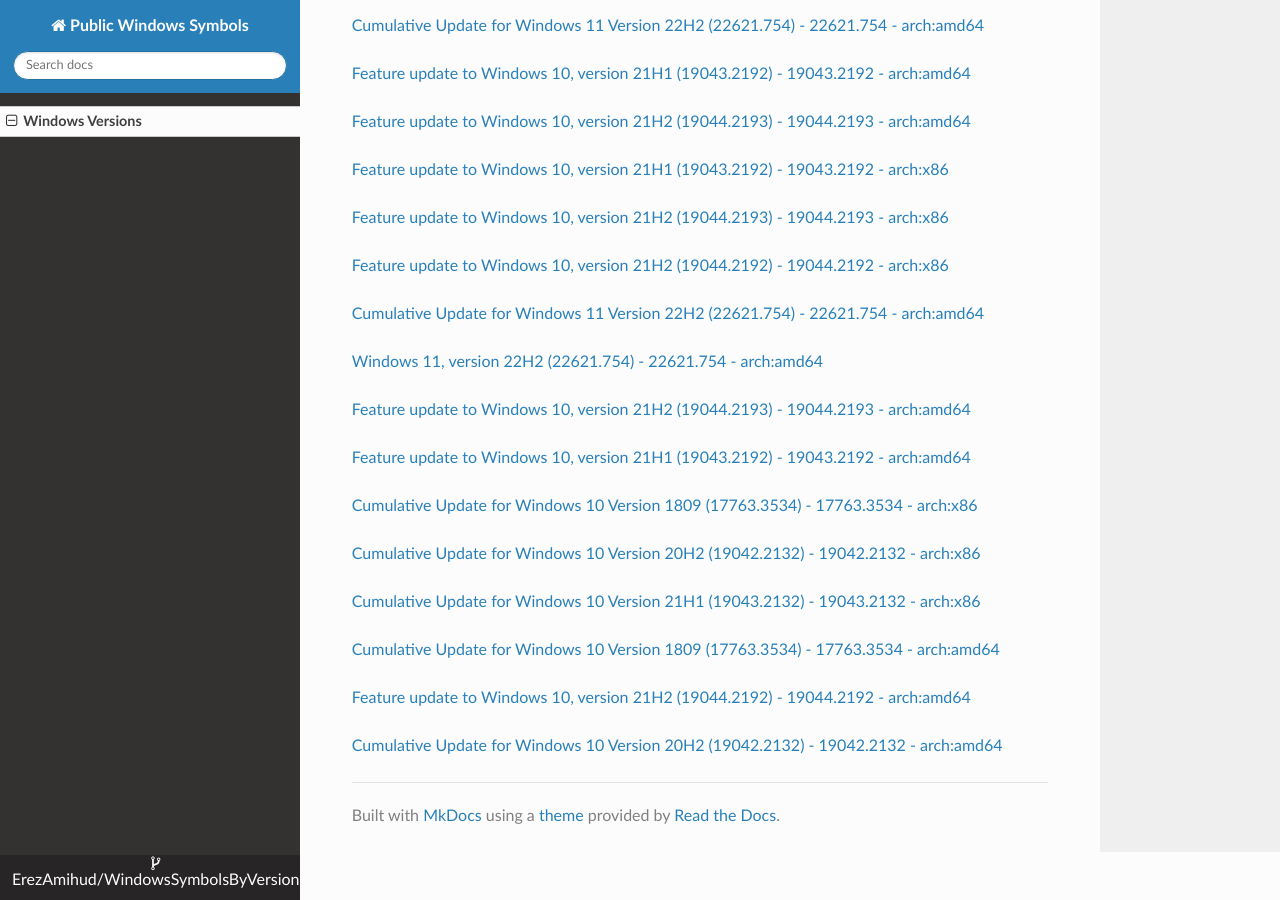
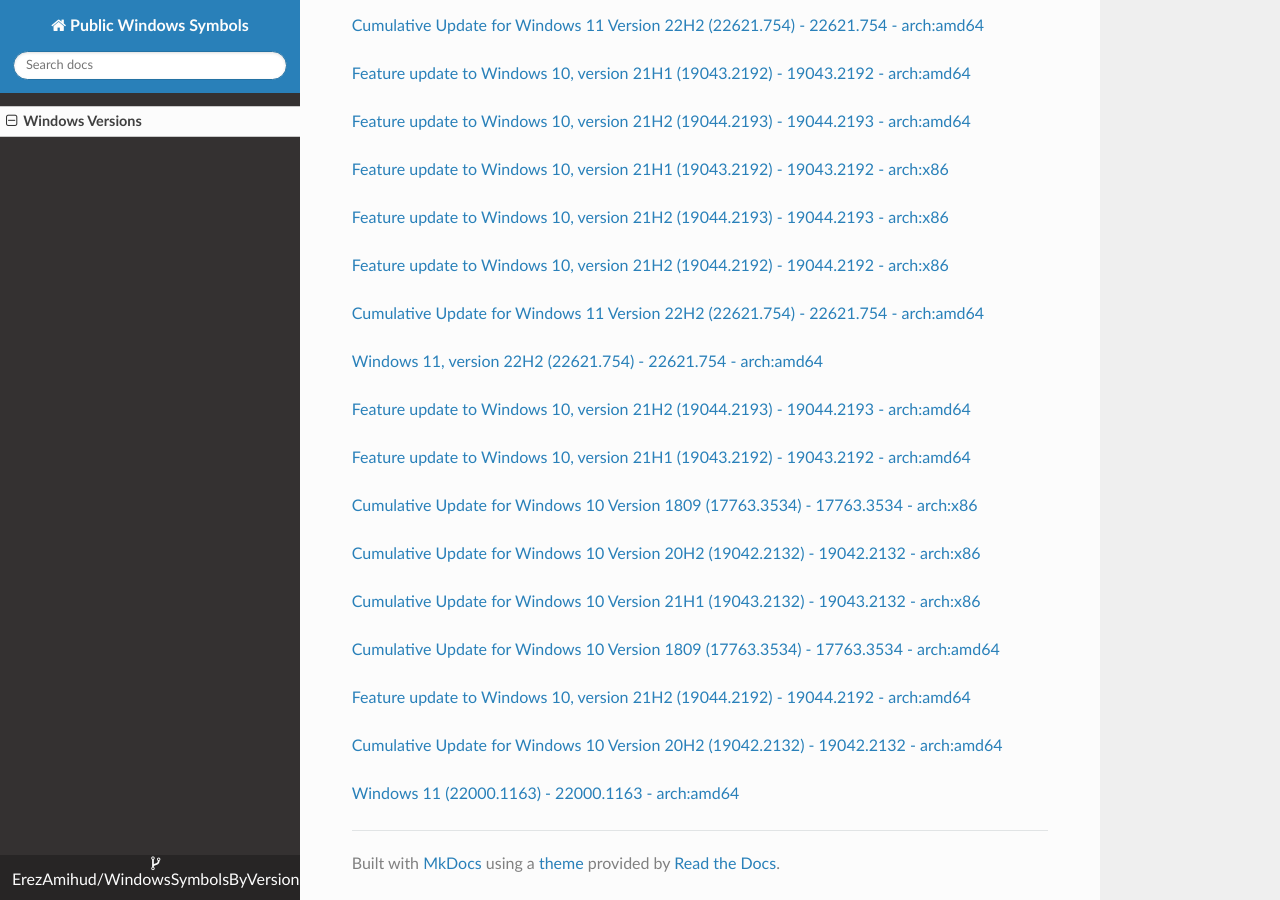
Before and after one commit to ErezAmihud/WindowsSymbolsByVersion, an MkDocs documentation site: the page built from docs/index.md, in a window 1280 px wide and 900 px high, scrolled down 48389 px. Built offline with MkDocs 1.6.1, drawn with Linux system fonts in a browser that asks for light colours; nearby versions of some CDN libraries.

Commit message:
Automated commit, add manifest for 0c06c91c-0d13-401f-a646-749b12f1d6ca

```diff
--- a/docs/index.md
+++ b/docs/index.md
@@ -2851,3 +2851,6 @@
 
 
 [Cumulative Update for Windows 10 Version 20H2 (19042.2132) - 19042.2132 - arch:amd64](https://github.com/ErezAmihud/WindowsSymbolsByVersion/blob/main/manifests/ab125414-104b-473b-8c43-820ec8150edb.manifest)
+
+
+[Windows 11 (22000.1163) - 22000.1163 - arch:amd64](https://github.com/ErezAmihud/WindowsSymbolsByVersion/blob/main/manifests/0c06c91c-0d13-401f-a646-749b12f1d6ca.manifest)
```
Also changed, not shown: process_builds.json (+1 -1 lines), 1 other file.
